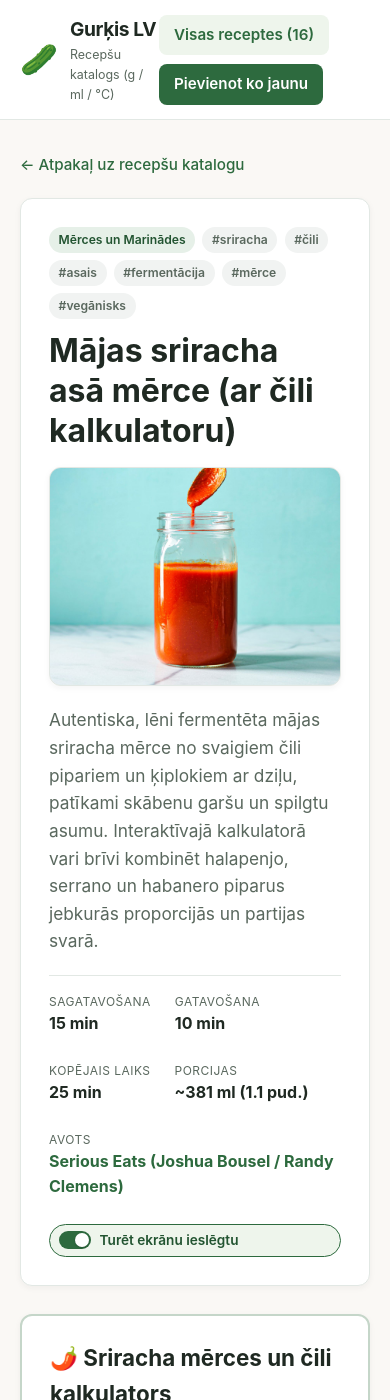
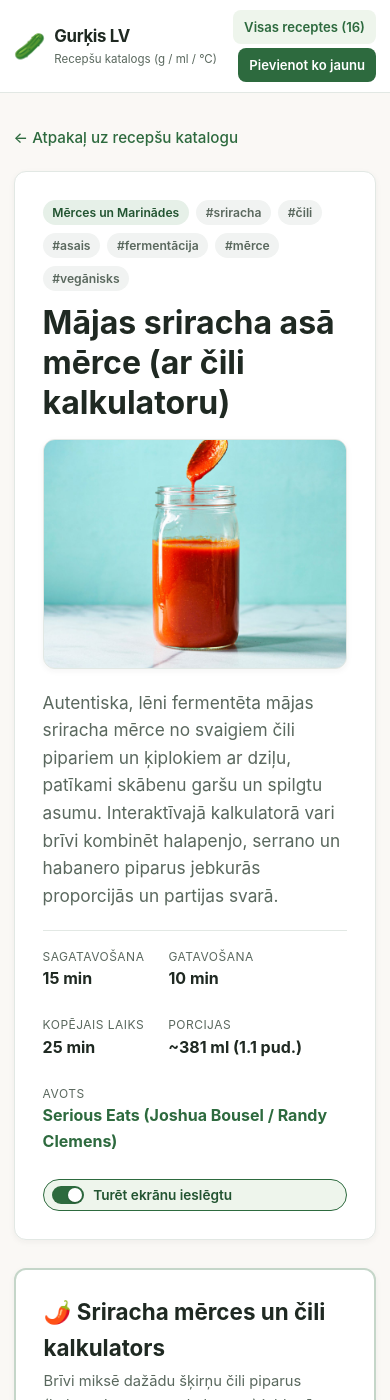
Before and after one commit to HermanisV/gurkis.lv, a Jekyll site: the page built from _recipes/sriracha-asa-merce.md, in a window 390 px wide and 1400 px high. Built offline with Jekyll 4.4.1, drawn with Linux system fonts in a browser that asks for light colours; comment, search, counter and statistics services are not loaded; some of the changed text lies outside the part shown.

Commit message:
Sakārtots un pielāgots galvenes navigācijas pogu izvietojums mobilajās ierīcēs (Closes #43)

```diff
--- a/_recipes/sriracha-asa-merce.md
+++ b/_recipes/sriracha-asa-merce.md
@@ -50,7 +50,7 @@ ingredients:
         calc_key: "sriracha_vinegar"
 ---
 
-1. **Čili un garšvielu biezeņa sagatavošana:** Uzvelc virtuves cimdus (kapsaicīns spēcīgi kairina ādu un acis). Čili pipariem nogriez zaļos kātiņus, bet sēklas un iekšējās membrānas atstāj — tajās slēpjas lielākais asums un dabiskais pektīns mērces tekstūrai. Virtuves kombainā ar S veida tērauda asmeni liec sagatavotos čili piparus: <strong data-calc-inline="peppers_breakdown">**680 g** sarkano halapenjo</strong> (kopā <strong data-calc-inline="peppers_total">**680 g**</strong> čili), <strong data-calc-inline="sriracha_garlic">**24 g (6 daiv.)**</strong> nomizotu ķiploku, <strong data-calc-inline="sriracha_sugar">**50 g**</strong> gaiši brūnā cukura un <strong data-calc-inline="sriracha_salt">**15 g**</strong> sāls. Pulsējot sasmalcini, ik pa laikam noskrāpējot bļodas malas, līdz iegūta smalka, mitra čili masa. Pārliec masu tīrā stikla burkā (atstājot vismaz trešdaļu brīvas vietas gāzēm), viegli uzskrūvē vāciņu (nehermētiski, lai ogļskābā gāze var brīvi izplūst) un novieto istabas temperatūrā (**18–22 °C**) tumšā vietā.
+1. **Čili un garšvielu biezeņa sagatavošana:** Uzvelc virtuves cimdus (kapsaicīns spēcīgi kairina ādu un acis). Čili pipariem nogriez zaļos kātiņus, bet sēklas un iekšējās membrānas atstāj — tajās slēpjas lielākais asums un dabiskais pektīns mērces tekstūrai. Virtuves kombainā ar S veida tērauda asmeni liec sagatavotos čili piparus: <strong data-calc-inline="peppers_breakdown">680 g sarkano halapenjo</strong> (kopā <strong data-calc-inline="peppers_total">680 g</strong> čili), <strong data-calc-inline="sriracha_garlic">**24 g (6 daiv.)**</strong> nomizotu ķiploku, <strong data-calc-inline="sriracha_sugar">**50 g**</strong> gaiši brūnā cukura un <strong data-calc-inline="sriracha_salt">**15 g**</strong> sāls. Pulsējot sasmalcini, ik pa laikam noskrāpējot bļodas malas, līdz iegūta smalka, mitra čili masa. Pārliec masu tīrā stikla burkā (atstājot vismaz trešdaļu brīvas vietas gāzēm), viegli uzskrūvē vāciņu (nehermētiski, lai ogļskābā gāze var brīvi izplūst) un novieto istabas temperatūrā (**18–22 °C**) tumšā vietā.
    ![Čili, ķiploku, cukura un sāls sasmalcināšana virtuves kombainā un pārlikšana burkā](/assets/images/recipes/sriracha-asa-merce/solis-1.jpg)
 2. **Lēnā fermentācija (3–7 dienas):** Katru dienu aplūko burku. Pēc **3–5 dienām** burkas apakšā un gar malām sāks parādīties sīki fermentācijas gāzu burbulīši. Katru dienu vienu reizi atver burku un ar tīru karoti vai lāpstiņu rūpīgi apmaisi čili masu (tas iegremdē uzpeldējušos gabaliņus un pasargā no pelējuma veidošanās virspusē), tad atkal viegli aizver vāciņu. Turpini raudzēt vēl papildu **2–3 dienas**, līdz masa vairs neceļas tilpumā un tai izveidojas patīkams, nedaudz skābens aromāts.
    ![Fermentācijas burbulīšu veidošanās burkā](/assets/images/recipes/sriracha-asa-merce/solis-2.jpg)
--- a/assets/css/style.css
+++ b/assets/css/style.css
@@ -89,8 +89,10 @@ body {
 .site-nav {
   display: flex;
   align-items: center;
+  justify-content: flex-end;
   flex-wrap: wrap;
   gap: 0.55rem;
+  flex-shrink: 0;
 }
 
 .nav-link {
@@ -103,6 +105,8 @@ body {
   background-color: var(--bg-accent-subtle);
   border: 1px solid transparent;
   transition: background-color 0.15s ease, border-color 0.15s ease, color 0.15s ease;
+  white-space: nowrap;
+  text-align: right;
 }
 
 .nav-link:hover {
@@ -117,6 +121,50 @@ body {
 .nav-link-add:hover {
   background-color: var(--brand-primary-hover);
   color: #fff;
+}
+
+@media (max-width: 640px) {
+  .container {
+    padding: 0 0.85rem;
+  }
+
+  .header-inner {
+    padding-top: 0.65rem;
+    padding-bottom: 0.65rem;
+    gap: 0.5rem;
+  }
+
+  .brand {
+    gap: 0.55rem;
+    min-width: 0;
+  }
+
+  .brand-icon {
+    font-size: 1.6rem;
+    flex-shrink: 0;
+  }
+
+  .brand-title {
+    font-size: 1.05rem;
+    white-space: nowrap;
+  }
+
+  .brand-subtitle {
+    font-size: 0.72rem;
+    white-space: nowrap;
+  }
+
+  .site-nav {
+    flex-direction: column;
+    align-items: flex-end;
+    justify-content: center;
+    gap: 0.3rem;
+  }
+
+  .nav-link {
+    font-size: 0.82rem;
+    padding: 0.32rem 0.65rem;
+  }
 }
 
 /* Main */
--- a/assets/js/search.js
+++ b/assets/js/search.js
@@ -1464,10 +1464,10 @@
 
         // Dynamic pepper breakdown description for instructions
         const pepperParts = [];
-        if (W_jalapeno >= 0.5) pepperParts.push(`**${Math.round(W_jalapeno)} g** sarkano halapenjo`);
-        if (W_serrano >= 0.5) pepperParts.push(`**${Math.round(W_serrano)} g** sarkano serrano`);
-        if (W_habanero >= 0.5) pepperParts.push(`**${Math.round(W_habanero)} g** habanero`);
-        const breakdownText = pepperParts.length > 0 ? pepperParts.join(", ") : `**${Math.round(W_peppers)} g** čili`;
+        if (W_jalapeno >= 0.5) pepperParts.push(`${Math.round(W_jalapeno)} g sarkano halapenjo`);
+        if (W_serrano >= 0.5) pepperParts.push(`${Math.round(W_serrano)} g sarkano serrano`);
+        if (W_habanero >= 0.5) pepperParts.push(`${Math.round(W_habanero)} g habanero`);
+        const breakdownText = pepperParts.length > 0 ? pepperParts.join(", ") : `${Math.round(W_peppers)} g čili`;
 
         // Update Inline Instruction Amounts
         const inlineValues = {
@@ -1782,10 +1782,10 @@
 
         // Dynamic chili breakdown description for instructions
         const pepperParts = [];
-        if (W_jalapeno >= 0.5) pepperParts.push(`**${Math.round(W_jalapeno)} g** sarkano halapenjo`);
-        if (W_serrano >= 0.5) pepperParts.push(`**${Math.round(W_serrano)} g** sarkano serrano`);
-        if (W_habanero >= 0.5) pepperParts.push(`**${Math.round(W_habanero)} g** habanero`);
-        const breakdownText = pepperParts.length > 0 ? pepperParts.join(", ") : `**${Math.round(W_chili)} g** čili`;
+        if (W_jalapeno >= 0.5) pepperParts.push(`${Math.round(W_jalapeno)} g sarkano halapenjo`);
+        if (W_serrano >= 0.5) pepperParts.push(`${Math.round(W_serrano)} g sarkano serrano`);
+        if (W_habanero >= 0.5) pepperParts.push(`${Math.round(W_habanero)} g habanero`);
+        const breakdownText = pepperParts.length > 0 ? pepperParts.join(", ") : `${Math.round(W_chili)} g čili`;
 
         // Update Inline Instruction Amounts
         const inlineValues = {
```
Also changed, not shown: _recipes/majas-adzika.md (+1 -1 lines).
